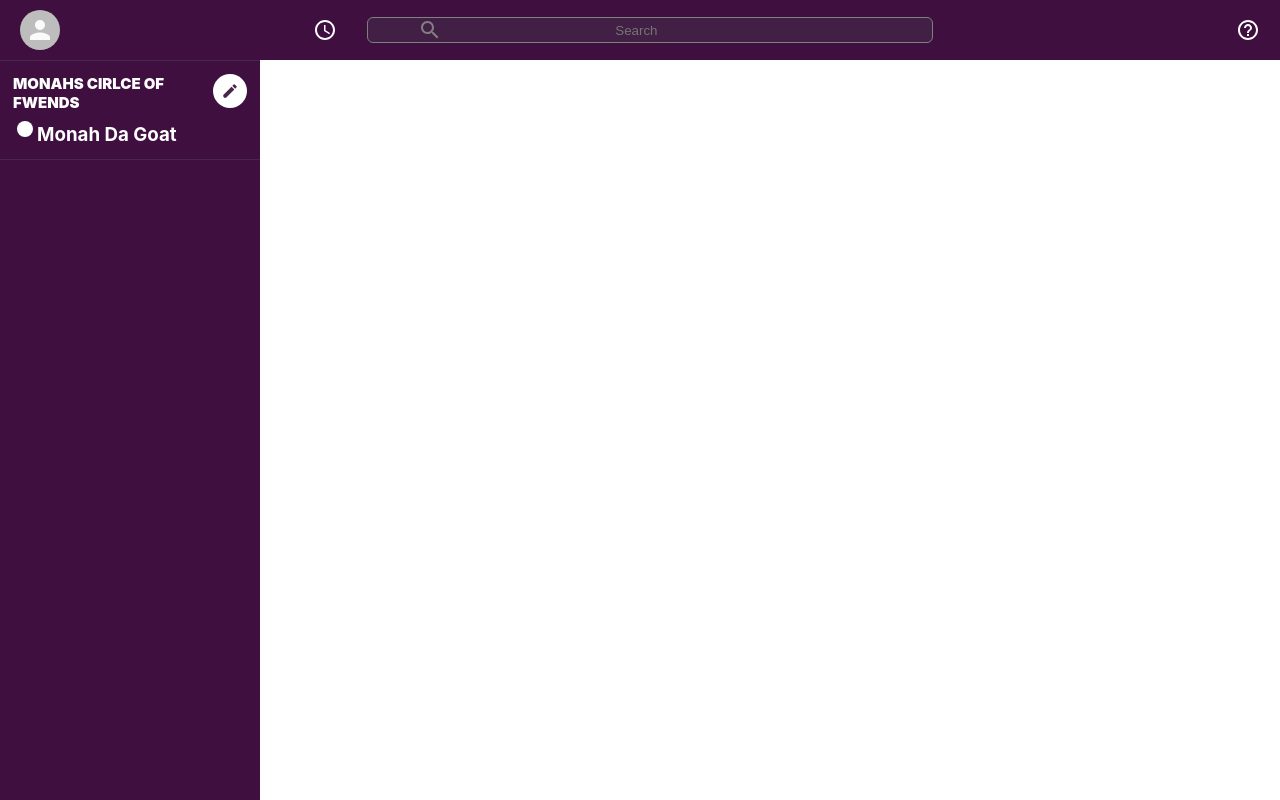
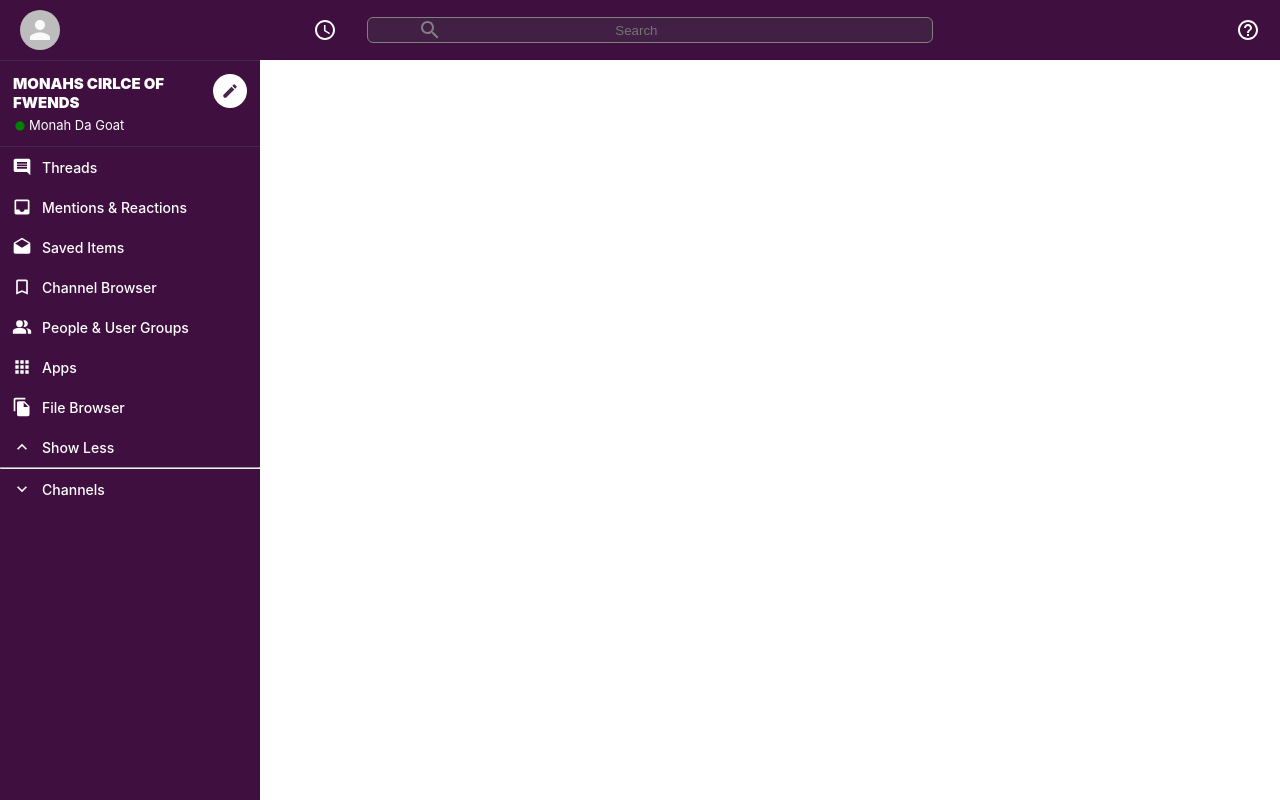
Before and after one commit to luciousmc/r-slack-clone, a React (Vite) app: page / in a window 1280 px wide. Built offline with nearby package versions, Linux system fonts and the light colour scheme.

Commit message:
sidebar options done

```diff
--- a/src/components/Sidebar/Sidebar.jsx
+++ b/src/components/Sidebar/Sidebar.jsx
@@ -1,6 +1,17 @@
+import InsertCommentIcon from '@material-ui/icons/InsertComment';
+import InboxIcon from '@material-ui/icons/Inbox';
+import DraftsIcon from '@material-ui/icons/Drafts';
+import BookmarkBorderIcon from '@material-ui/icons/BookmarkBorder';
+import PeopleAltIcon from '@material-ui/icons/PeopleAlt';
+import AppsIcon from '@material-ui/icons/Apps';
+import FileCopyIcon from '@material-ui/icons/FileCopy';
+import ExpandLessIcon from '@material-ui/icons/ExpandLess';
 import CreateIcon from '@material-ui/icons/Create';
 import FiberManualRecordIcon from '@material-ui/icons/FiberManualRecord';
+import ExpandMoreIcon from '@material-ui/icons/ExpandMore';
+
 import React from 'react';
+import { SidebarOption } from '../SidebarOption/SidebarOption';
 import { SidebarContainer, SidebarHeader, SidebarInfo } from './Sidebar.style';
 
 function Sidebar() {
@@ -16,6 +27,19 @@
         </SidebarInfo>
         <CreateIcon />
       </SidebarHeader>
+
+      <SidebarOption Icon={InsertCommentIcon} title='Threads' />
+      <SidebarOption Icon={InboxIcon} title='Mentions & Reactions' />
+      <SidebarOption Icon={DraftsIcon} title='Saved Items' />
+      <SidebarOption Icon={BookmarkBorderIcon} title='Channel Browser' />
+      <SidebarOption Icon={PeopleAltIcon} title='People & User Groups' />
+      <SidebarOption Icon={AppsIcon} title='Apps' />
+      <SidebarOption Icon={FileCopyIcon} title='File Browser' />
+      <SidebarOption Icon={ExpandLessIcon} title='Show Less' />
+
+      <hr />
+
+      <SidebarOption Icon={ExpandMoreIcon} title='Channels' />
     </SidebarContainer>
   );
 }
--- a/src/components/Sidebar/Sidebar.style.js
+++ b/src/components/Sidebar/Sidebar.style.js
@@ -31,6 +31,20 @@
     font-weight: 900;
     margin-bottom: 5px;
   }
+
+  > h3 {
+    display: flex;
+    font-size: 13px;
+    font-weight: 400;
+    align-items: center;
+  }
+
+  h3 > .MuiSvgIcon-root {
+    font-size: 14px;
+    margin-top: 1px;
+    margin-right: 2px;
+    color: green;
+  }
 `;
 
 export { SidebarContainer, SidebarHeader, SidebarInfo };
--- /dev/null
+++ b/src/components/SidebarOption/SidebarOption.jsx
@@ -0,0 +1,22 @@
+import React from 'react';
+import {
+  SidebarOptionChannel,
+  SidebarOptionContainer,
+} from './SidebarOption.style';
+
+function SidebarOption({ Icon, title }) {
+  return (
+    <SidebarOptionContainer>
+      {Icon && <Icon fontSize='small' style={{ padding: 10 }} />}
+      {Icon ? (
+        <h3>{title}</h3>
+      ) : (
+        <SidebarOptionChannel>
+          <span>#</span> {title}
+        </SidebarOptionChannel>
+      )}
+    </SidebarOptionContainer>
+  );
+}
+
+export { SidebarOption };
--- /dev/null
+++ b/src/components/SidebarOption/SidebarOption.style.js
@@ -0,0 +1,26 @@
+import styled from 'styled-components';
+
+const SidebarOptionContainer = styled.div`
+  display: flex;
+  align-items: center;
+  font-size: 12px;
+  padding-left: 2px;
+  cursor: pointer;
+
+  :hover {
+    opacity: 0.9;
+    background-color: #340e36;
+  }
+
+  > h3 {
+    font-weight: 500;
+  }
+
+  > h3 > span {
+    padding: 15px;
+  }
+`;
+
+const SidebarOptionChannel = styled.div``;
+
+export { SidebarOptionContainer, SidebarOptionChannel };
--- /dev/null
+++ b/src/components/SidebarOption/index.js
@@ -0,0 +1,3 @@
+import { SidebarOption } from './SidebarOption';
+
+export default SidebarOption;
```
